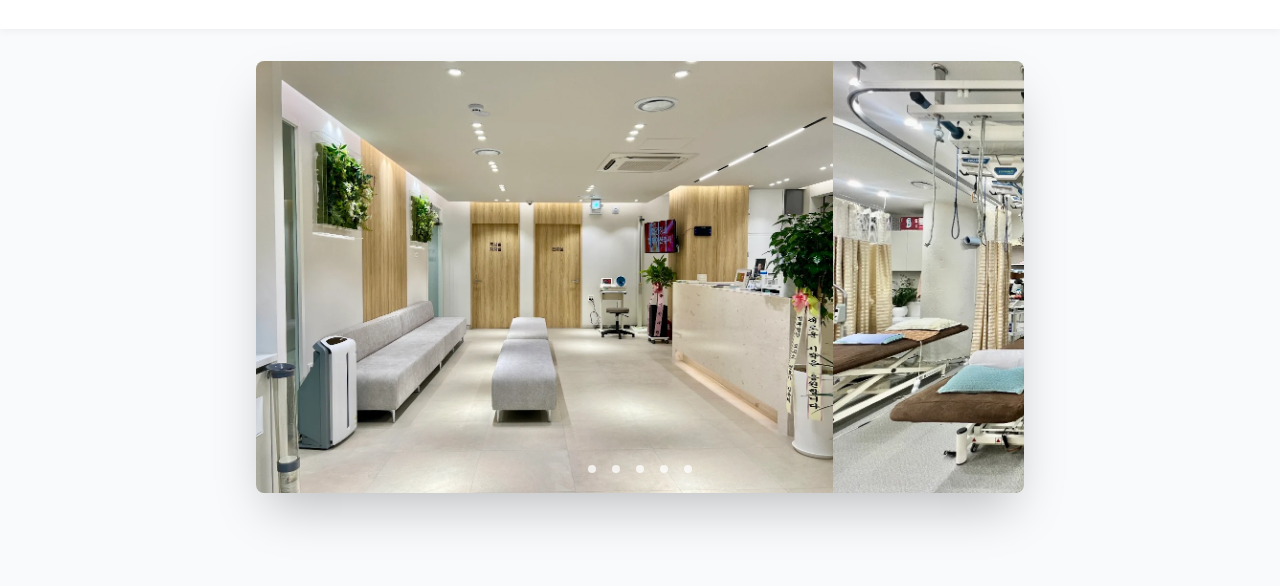
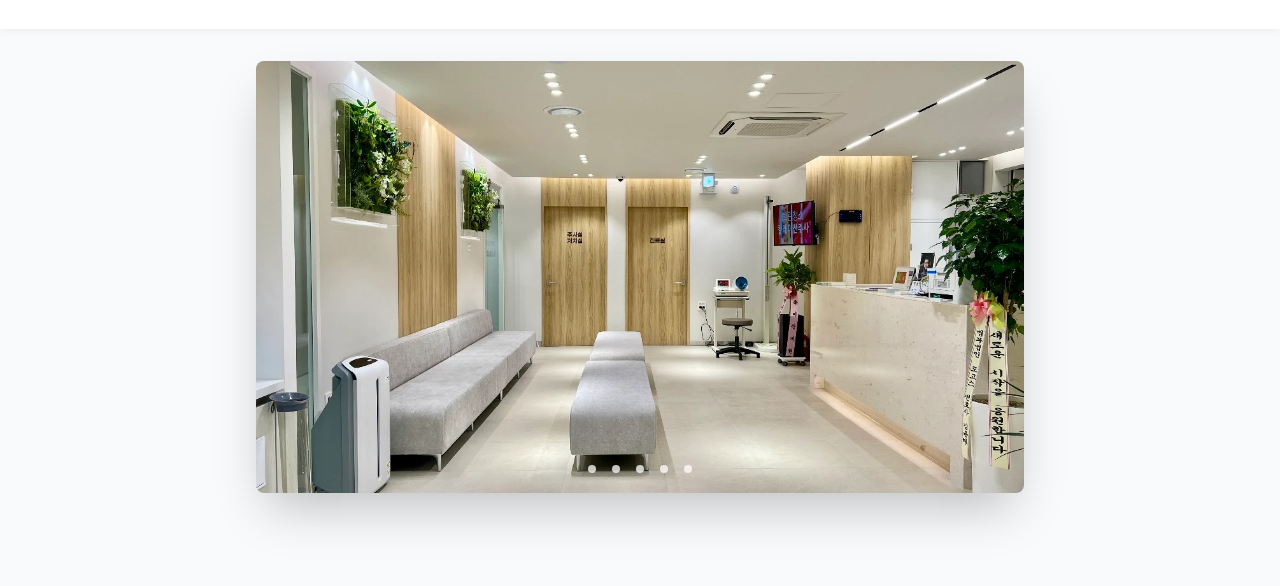
Before and after one commit to yeincraft/ongajeongclinic, a plain HTML site: page index.html in a window 1280 px wide. Shown: the part 73-659 px from the top of the page. Drawn offline with nearby package versions, Linux system fonts and the light colour scheme.

Commit message:
Update index.html

```diff
--- a/index.html
+++ b/index.html
@@ -225,7 +225,7 @@
 }
 
 .slider img {
-  height: 100%;
+  flex: 1 0 100%;
   scroll-snap-align: start;
   object-fit: cover;
 }
```
